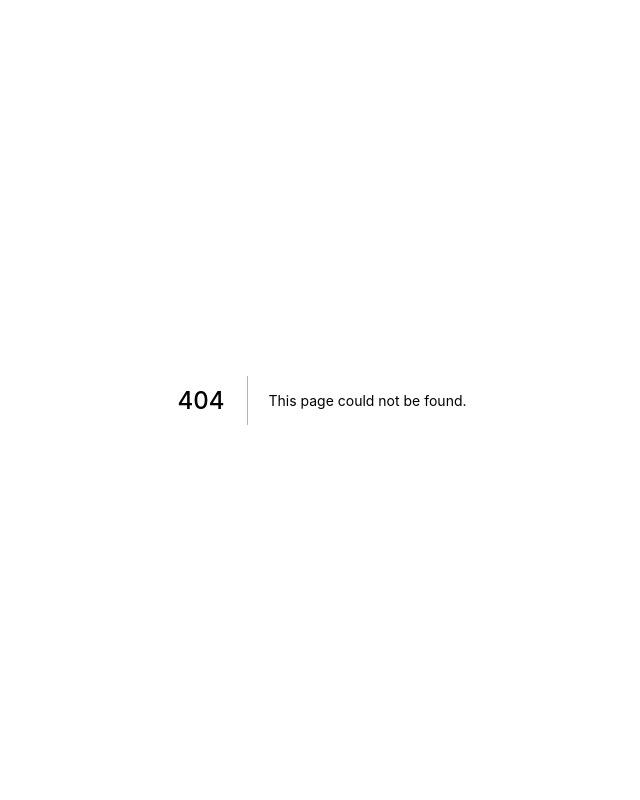
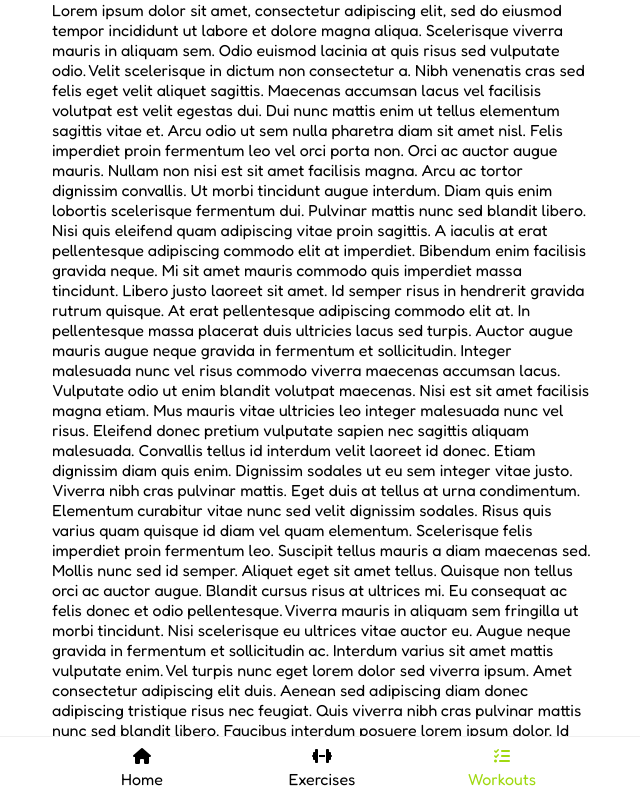
Before and after one commit to dgoudie/isometric, a Next.js app: page /workouts in a window 1280 px wide. Before the commit this address had no page. Shown: the top 800 px of the page, without its empty margins (318-958 px from the left). Built offline with nearby package versions, Linux system fonts and the light colour scheme.

Commit message:
added 3 default routes and some styling

```diff
--- /dev/null
+++ b/components/AppBarLayout/AppBarLayout.module.scss
@@ -0,0 +1,42 @@
+.root {
+    --max-width: 540px;
+    --bar-height: 4rem;
+}
+
+.body {
+    max-width: var(--max-width);
+    margin: 0 auto var(--bar-height);
+}
+
+.bar {
+    background-color: var(--background);
+    position: fixed;
+    bottom: 0;
+    left: 0;
+    right: 0;
+    height: var(--bar-height);
+    border-top: 1px solid var(--divider);
+
+    &Inner {
+        max-width: var(--max-width);
+        margin: 0 auto;
+        display: grid;
+        grid-template-columns: repeat(3, 1fr);
+        align-items: center;
+        justify-items: center;
+        height: 100%;
+
+        a {
+            display: flex;
+            flex-direction: column;
+            align-items: center;
+            justify-content: space-between;
+            height: 100%;
+            padding: 0.7rem 0;
+
+            &.active {
+                color: var(--primary);
+            }
+        }
+    }
+}
--- /dev/null
+++ b/components/AppBarLayout/AppBarLayout.tsx
@@ -0,0 +1,50 @@
+import Link from 'next/link';
+import React from 'react';
+import classNames from 'classnames';
+import styles from './AppBarLayout.module.scss';
+import { useRouter } from 'next/router';
+
+type Props = {};
+
+export default function AppBarLayout({
+    children,
+}: React.PropsWithChildren<Props>) {
+    return (
+        <div className={styles.root}>
+            <div className={styles.body}>{children}</div>
+            <div className={styles.bar}>
+                <div className={styles.barInner}>
+                    <AppBarButton href='/' text='Home' iconClass='fa-house' />
+                    <AppBarButton
+                        href='/exercises'
+                        text='Exercises'
+                        iconClass='fa-dumbbell'
+                    />
+                    <AppBarButton
+                        href='/workouts'
+                        text='Workouts'
+                        iconClass='fa-list-check'
+                    />
+                </div>
+            </div>
+        </div>
+    );
+}
+
+type AppBarButtonProps = {
+    href: string;
+    text: string;
+    iconClass: string;
+};
+
+function AppBarButton({ href, text, iconClass }: AppBarButtonProps) {
+    const { asPath } = useRouter();
+    return (
+        <Link href={href}>
+            <a className={classNames(asPath === href && styles.active)}>
+                <i className={classNames('fa-solid', iconClass)}></i>
+                {text}
+            </a>
+        </Link>
+    );
+}
--- a/package.json
+++ b/package.json
@@ -9,6 +9,8 @@
     "lint": "next lint"
   },
   "dependencies": {
+    "@fortawesome/fontawesome-free": "^6.0.0-beta3",
+    "classnames": "^2.3.1",
     "next": "12.1.0",
     "react": "17.0.2",
     "react-dom": "17.0.2",
--- a/pages/index.tsx
+++ b/pages/index.tsx
@@ -1,8 +1,9 @@
+import AppBarLayout from '../components/AppBarLayout/AppBarLayout';
 import type { NextPage } from 'next';
 import React from 'react';
 
 const Home: NextPage = () => {
-    return <React.Fragment></React.Fragment>;
+    return <AppBarLayout>hello</AppBarLayout>;
 };
 
 export default Home;
--- /dev/null
+++ b/pages/workouts/index.tsx
@@ -0,0 +1,69 @@
+import AppBarLayout from '../../components/AppBarLayout/AppBarLayout';
+import type { NextPage } from 'next';
+import React from 'react';
+
+const Exercises: NextPage = () => {
+    return (
+        <AppBarLayout>
+            Lorem ipsum dolor sit amet, consectetur adipiscing elit, sed do
+            eiusmod tempor incididunt ut labore et dolore magna aliqua.
+            Scelerisque viverra mauris in aliquam sem. Odio euismod lacinia at
+            quis risus sed vulputate odio. Velit scelerisque in dictum non
+            consectetur a. Nibh venenatis cras sed felis eget velit aliquet
+            sagittis. Maecenas accumsan lacus vel facilisis volutpat est velit
+            egestas dui. Dui nunc mattis enim ut tellus elementum sagittis vitae
+            et. Arcu odio ut sem nulla pharetra diam sit amet nisl. Felis
+            imperdiet proin fermentum leo vel orci porta non. Orci ac auctor
+            augue mauris. Nullam non nisi est sit amet facilisis magna. Arcu ac
+            tortor dignissim convallis. Ut morbi tincidunt augue interdum. Diam
+            quis enim lobortis scelerisque fermentum dui. Pulvinar mattis nunc
+            sed blandit libero. Nisi quis eleifend quam adipiscing vitae proin
+            sagittis. A iaculis at erat pellentesque adipiscing commodo elit at
+            imperdiet. Bibendum enim facilisis gravida neque. Mi sit amet mauris
+            commodo quis imperdiet massa tincidunt. Libero justo laoreet sit
+            amet. Id semper risus in hendrerit gravida rutrum quisque. At erat
+            pellentesque adipiscing commodo elit at. In pellentesque massa
+            placerat duis ultricies lacus sed turpis. Auctor augue mauris augue
+            neque gravida in fermentum et sollicitudin. Integer malesuada nunc
+            vel risus commodo viverra maecenas accumsan lacus. Vulputate odio ut
+            enim blandit volutpat maecenas. Nisi est sit amet facilisis magna
+            etiam. Mus mauris vitae ultricies leo integer malesuada nunc vel
+            risus. Eleifend donec pretium vulputate sapien nec sagittis aliquam
+            malesuada. Convallis tellus id interdum velit laoreet id donec.
+            Etiam dignissim diam quis enim. Dignissim sodales ut eu sem integer
+            vitae justo. Viverra nibh cras pulvinar mattis. Eget duis at tellus
+            at urna condimentum. Elementum curabitur vitae nunc sed velit
+            dignissim sodales. Risus quis varius quam quisque id diam vel quam
+            elementum. Scelerisque felis imperdiet proin fermentum leo. Suscipit
+            tellus mauris a diam maecenas sed. Mollis nunc sed id semper.
+            Aliquet eget sit amet tellus. Quisque non tellus orci ac auctor
+            augue. Blandit cursus risus at ultrices mi. Eu consequat ac felis
+            donec et odio pellentesque. Viverra mauris in aliquam sem fringilla
+            ut morbi tincidunt. Nisi scelerisque eu ultrices vitae auctor eu.
+            Augue neque gravida in fermentum et sollicitudin ac. Interdum varius
+            sit amet mattis vulputate enim. Vel turpis nunc eget lorem dolor sed
+            viverra ipsum. Amet consectetur adipiscing elit duis. Aenean sed
+            adipiscing diam donec adipiscing tristique risus nec feugiat. Quis
+            viverra nibh cras pulvinar mattis nunc sed blandit libero. Faucibus
+            interdum posuere lorem ipsum dolor. Id neque aliquam vestibulum
+            morbi blandit cursus risus at ultrices. Neque ornare aenean euismod
+            elementum nisi quis. Velit euismod in pellentesque massa placerat.
+            Ornare lectus sit amet est placerat. Arcu non odio euismod lacinia
+            at quis. Non enim praesent elementum facilisis leo vel. Est sit amet
+            facilisis magna etiam tempor. Orci a scelerisque purus semper eget
+            duis at. Faucibus scelerisque eleifend donec pretium vulputate
+            sapien nec sagittis. Turpis nunc eget lorem dolor sed viverra ipsum
+            nunc. In hac habitasse platea dictumst quisque. Blandit cursus risus
+            at ultrices mi. Quis varius quam quisque id diam vel quam elementum.
+            Adipiscing diam donec adipiscing tristique risus nec feugiat in
+            fermentum. Eleifend quam adipiscing vitae proin sagittis. Egestas
+            dui id ornare arcu odio. Non odio euismod lacinia at quis risus.
+            Lacus sed turpis tincidunt id aliquet risus feugiat in. Sed libero
+            enim sed faucibus turpis. Tellus rutrum tellus pellentesque eu.
+            Vestibulum rhoncus est pellentesque elit ullamcorper dignissim cras
+            tincidunt lobortis.
+        </AppBarLayout>
+    );
+};
+
+export default Exercises;
--- a/styles/globals.scss
+++ b/styles/globals.scss
@@ -1,4 +1,6 @@
 @import url('https://fonts.googleapis.com/css2?family=Fredoka:wght@300;400;500;600;700&display=swap');
+@import '@fortawesome/fontawesome-free/css/fontawesome.css';
+@import '@fortawesome/fontawesome-free/css/solid.css';
 
 html,
 body {
@@ -9,11 +11,16 @@ body {
     --lime: #a0d911;
     --dark-blue: #001529;
 
-    background-color: white;
+    --primary: var(--lime);
+    --background: white;
+    --divider: #efefef;
 
     @media (prefers-color-scheme: dark) {
-        background-color: var(--dark-blue);
+        --background: var(--dark-blue);
+        --divider: #112e4a;
     }
+
+    background-color: var(--background);
 }
 
 a {
@@ -24,3 +31,8 @@ a {
 * {
     box-sizing: border-box;
 }
+.icon::before {
+    display: inline-block;
+    text-rendering: auto;
+    -webkit-font-smoothing: antialiased;
+}
```
Also changed, not shown: pages/exercises/index.tsx (added, +9 -0 lines), pages/exercises/index.module.scss (added), pages/workouts/index.module.scss (added), 1 other file (tests, documents, lock files or other folders).
